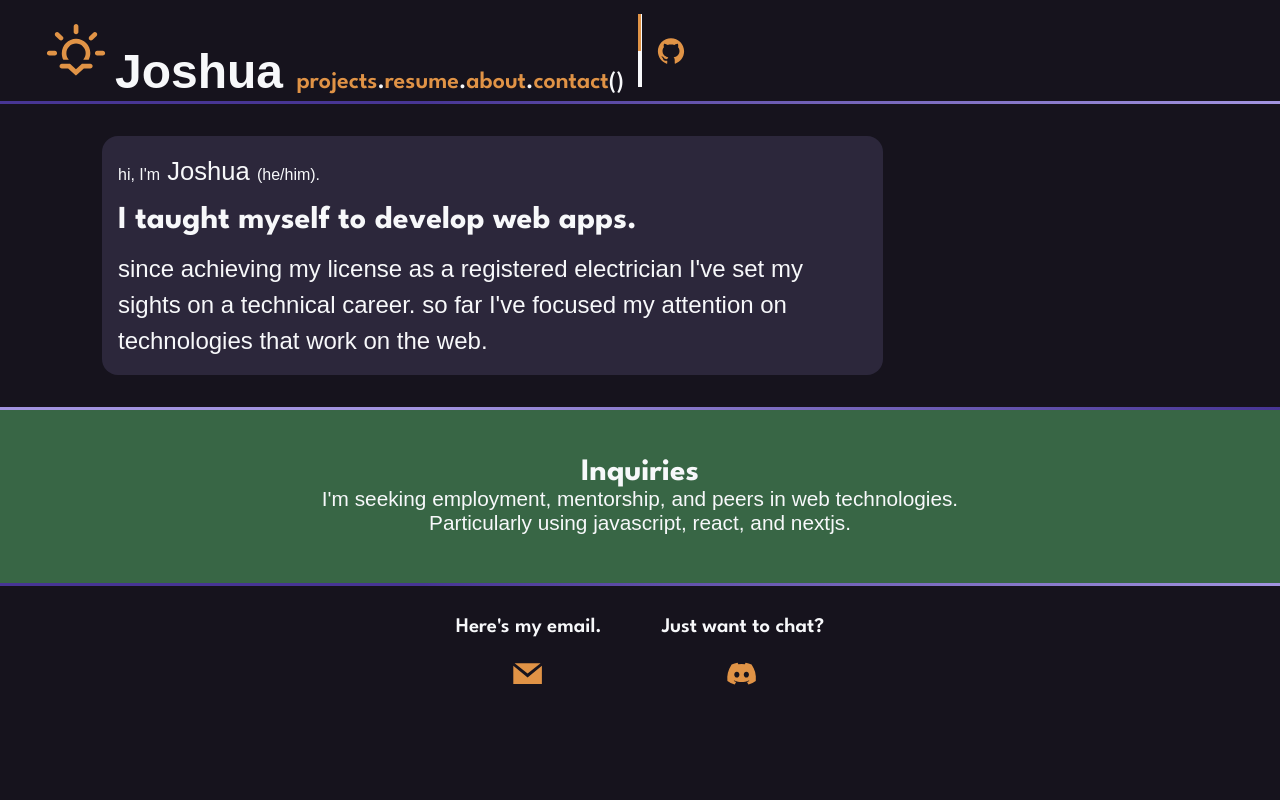
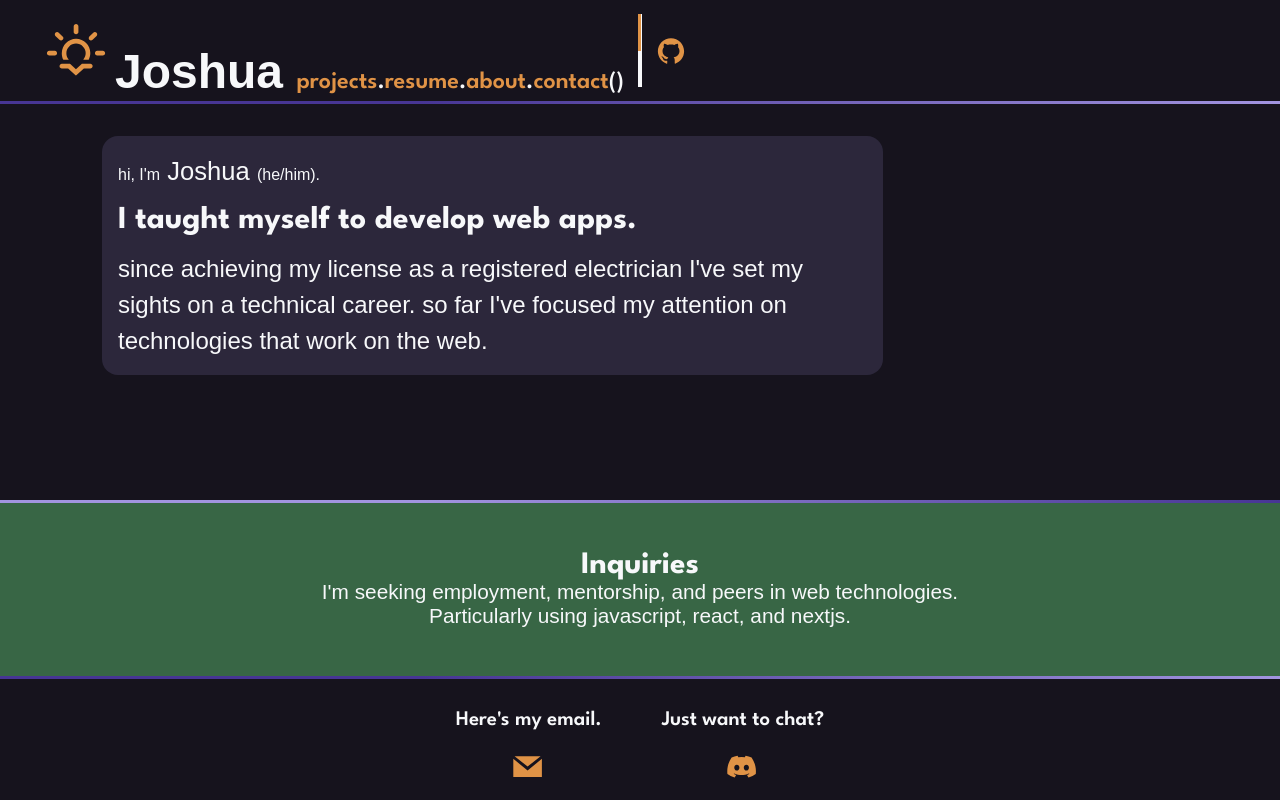
Before and after one commit to CarpentersKeys/portfolio, a Next.js app: page / in a window 1280 px wide. Built offline with nearby package versions, Linux system fonts and the light colour scheme; a web font is replaced by a local one.

Commit message:
fixed footer positioning

```diff
--- a/components/Layout.jsx
+++ b/components/Layout.jsx
@@ -8,7 +8,8 @@ import Contact from './Contact';
 export default function Layout({ children, pageTitle }) {
 
     return (
-        <div >
+        <div className={styles.wholeView}>
+            <div className={styles.top}>
                 <div id={styles.layout}>
                     <Head>
                         <title>{`Joshua O'Neill Web Developer Portfolio. Page: ${pageTitle}`}</title>
@@ -37,13 +38,16 @@ export default function Layout({ children, pageTitle }) {
                         </div>
                     </nav >
                 </div >
+                <div className={styles.main}>
                     <div id={styles.topGrad}></div>
                     {children}
+                </div>
+            </div>
+            <footer id={styles.footer}>
                 <div id={styles.botGrad}></div>
-            <footer id={styles.footer}>
                 <Contact />
             </footer>
-            <div id={styles.spacerBot}></div>
+            {/* <div id={styles.spacerBot}></div> */}
         </div>
     )
 }
--- a/components/Layout.module.scss
+++ b/components/Layout.module.scss
@@ -1,3 +1,15 @@
+.wholeView {
+    display: flex;
+    flex-direction: column;
+    justify-content: space-between;
+    height: 100%;
+}
+
+.top,
+.footer {
+    flex-basis: 50vh;
+}
+
 #layout nav {
     display: flex;
     width: 100%;
@@ -104,7 +116,9 @@
 }
 
 #footer {
-    overflow: hidden;
+    // overflow: hidden;
+    // position: relative;
+    // flex-basis: 100%;
 }
 
 #spacerBot {
--- a/pages/_app.js
+++ b/pages/_app.js
@@ -3,11 +3,9 @@ import '../public/globals.scss'
 
 function MyApp({ Component, pageProps }) {
   return (
-    <div>
       <Layout>
         <Component {...pageProps} />
       </Layout>
-    </div>
   )
 }
 
--- a/pages/about.js
+++ b/pages/about.js
@@ -14,7 +14,7 @@ export default function Index() {
                     <br/>
                     <p>I&apos;m a person who has always wanted to pursue a career where learning is a daily activity that compounds over time to yield results. Considering my tendencies when it comes to creative and recreational pursuits it&apos;s a surprise I hadn&apos;t arrived in the technical world sooner.</p>
                     <br/>
-                    <p>I&apos;ve had many a brush with technical adjacent technologies in the past. Diving into the beautiful documentation of <a target='_blank' rel='noreferrer' href='https://cycling74.com/products/max'>cycling &apos;74</a>s audio and visual design enviornments allowed me to organize and perform at engaging live electronic music events without the need for a keyboard or mouse. My independant preparation for a grueling 5 hour long examination with sparse study materials culminated in my licensing as a professional electrician. Inundating myself in the pursuit of understanding and fierce competitive spirit of the ancient game <a href='https://en.wikipedia.org/wiki/Go_(game)' target='_blank' rel='noreferrer'>baduk/go/weiqi</a> cemented my status among Dan level players. It&apos;s been made clear to me I have a propensity for falling in love with systems of mechanistic depth.</p>
+                    <p>I&apos;ve had many a brush with technical adjacent technologies in the past. Diving into the beautiful documentation of <a target='_blank' rel='noreferrer' href='https://cycling74.com/products/max'>cycling &apos;74</a>s audio and visual design enviornments allowed me to organize and perform at engaging live electronic music events without the need for a keyboard or mouse. My independent preparation for a grueling 5 hour long examination with sparse study materials culminated in my licensing as a professional electrician. Inundating myself in the pursuit of understanding and fierce competitive spirit of the ancient game <a href='https://en.wikipedia.org/wiki/Go_(game)' target='_blank' rel='noreferrer'>baduk/go/weiqi</a> cemented my status among Dan level players. It&apos;s been made clear to me I have a propensity for falling in love with systems of mechanistic depth.</p>
                     <br/>
                     <p>That brings us to the year I finally took my first steps into the technical world proper. On this site the reader will find evidence of my efforts. When I played my first game of go, it&apos;s seemingly endless depth frightened me, and I backed away. Shortly after, I read that commitments to daily progress at the outset are a good predictor of success in a given pursuit. At that time I made a chose to learn in a specific domain, with a specific frequency, and after more than a year I was rewarded with a specific lifelong skill that I cherish and maintain today. I develop programs now, I do it everyday, and I hope to align myself with good people who do the same.</p>
                 </div>
--- a/public/globals.scss
+++ b/public/globals.scss
@@ -29,7 +29,7 @@ html {
 }
 
 body {
-  height: 100%;
+  height: 100vh;
   padding: 0;
   margin: 0;
   font-family: var(--zen);
@@ -37,6 +37,10 @@ body {
   background-color: var(--black);
   color: var(--white);
   font-size: var(--font-size);
+}
+
+#__next {
+  height: 100%;
 }
 
 h1,
@@ -57,11 +61,11 @@ a:hover {
 /* Hide scrollbar for Chrome, Safari and Opera */
 html::-webkit-scrollbar {
   display: none;
-  // float: inline-end;
+  float: inline-end;
 }
 
 /* Hide scrollbar for IE, Edge and Firefox */
-// html {
-//   -ms-overflow-style: none;  /* IE and Edge */
-//   scrollbar-width: none;  /* Firefox */
-// }
+html {
+  -ms-overflow-style: none;  /* IE and Edge */
+  scrollbar-width: none;  /* Firefox */
+}
```
Lines whose indentation alone changed are shown as unchanged.
